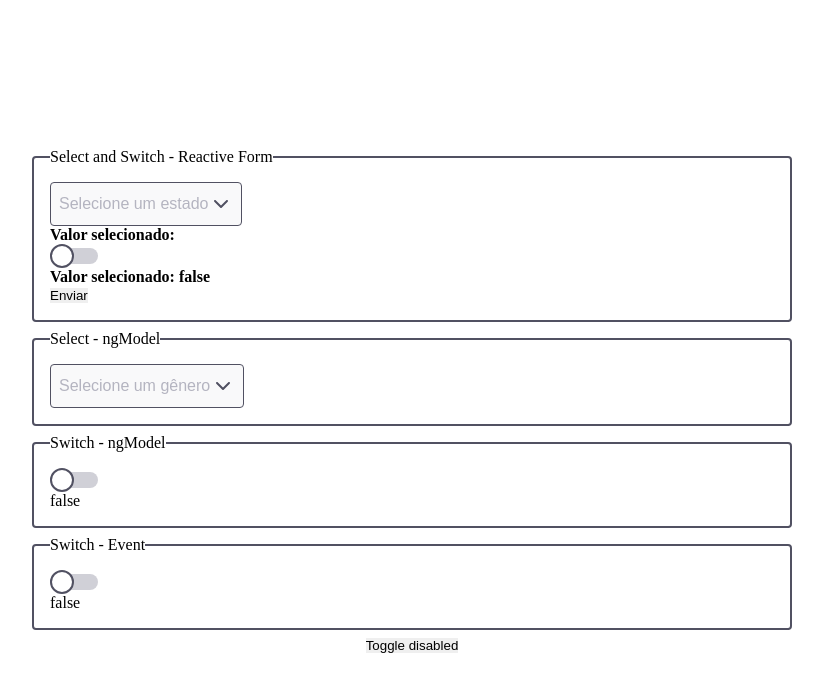
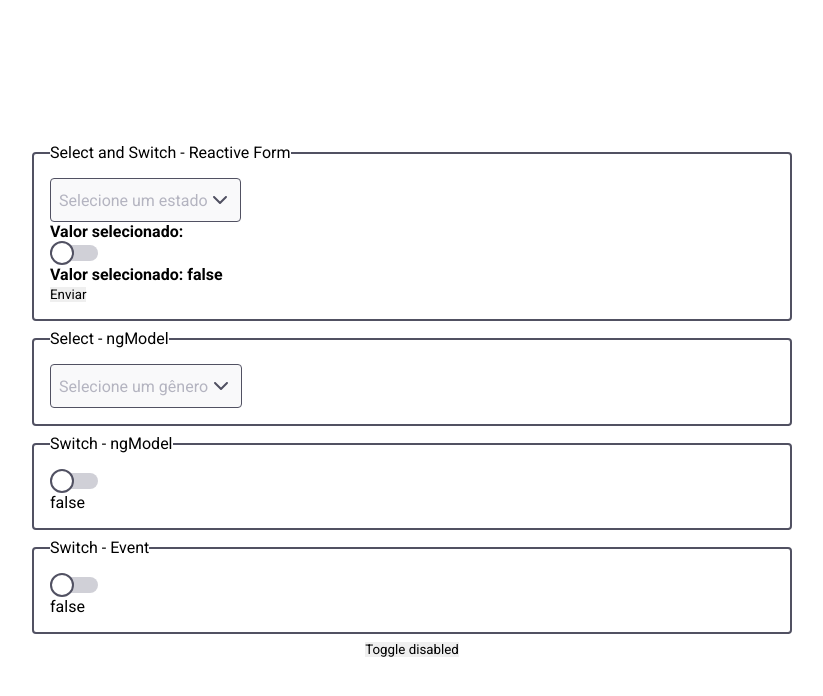
Before and after one commit to iamtheluiz/totvs-angular-tech-test, an Angular app: page / in a window 1280 px wide. Shown: the top 696 px of the page, without its empty margins (228-1051 px from the left). Built offline with nearby package versions, Linux system fonts and the light colour scheme.

Commit message:
feat: update font family to Roboto across the application

```diff
--- a/src/styles.scss
+++ b/src/styles.scss
@@ -1,6 +1,9 @@
+/* Import Roboto Font */
+@import url('https://fonts.googleapis.com/css2?family=Roboto:ital,wght@0,100..900;1,100..900&display=swap');
+
 :root {
   /* Font */
-  --font-family-text: sans-serif;
+  --font-family-text: Roboto, sans-serif;
 
   // Font Weight
   --font-weight-normal: 400;
@@ -51,3 +54,6 @@ fieldset {
   border: var(--border-width-md) solid var(--color-neutral-dark-70);
   border-radius: var(--border-radius-md);
 }
+body, input, textarea, button {
+  font-family: var(--font-family-text);
+}
```
